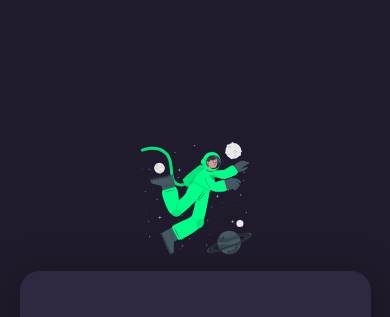
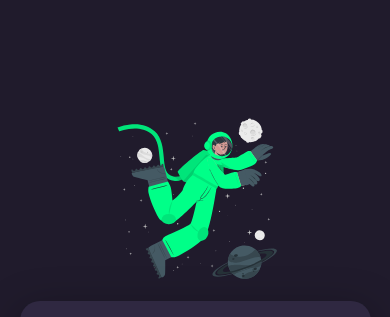
Before and after one commit to MarceloCardoso98/Login-Screen-Dark, a plain HTML site: page index.html in a window 390 px wide. Shown: the top 317 px of the page. Drawn offline with Linux system fonts and the light colour scheme.

Commit message:
image resize in cell and tablets

```diff
--- a/style.css
+++ b/style.css
@@ -140,6 +140,9 @@ body * {
         height: auto;
     }
 
+    .image {
+        width: 50%;;
+    }
     .left-login-image {
         width: 50vw;
     }
```
